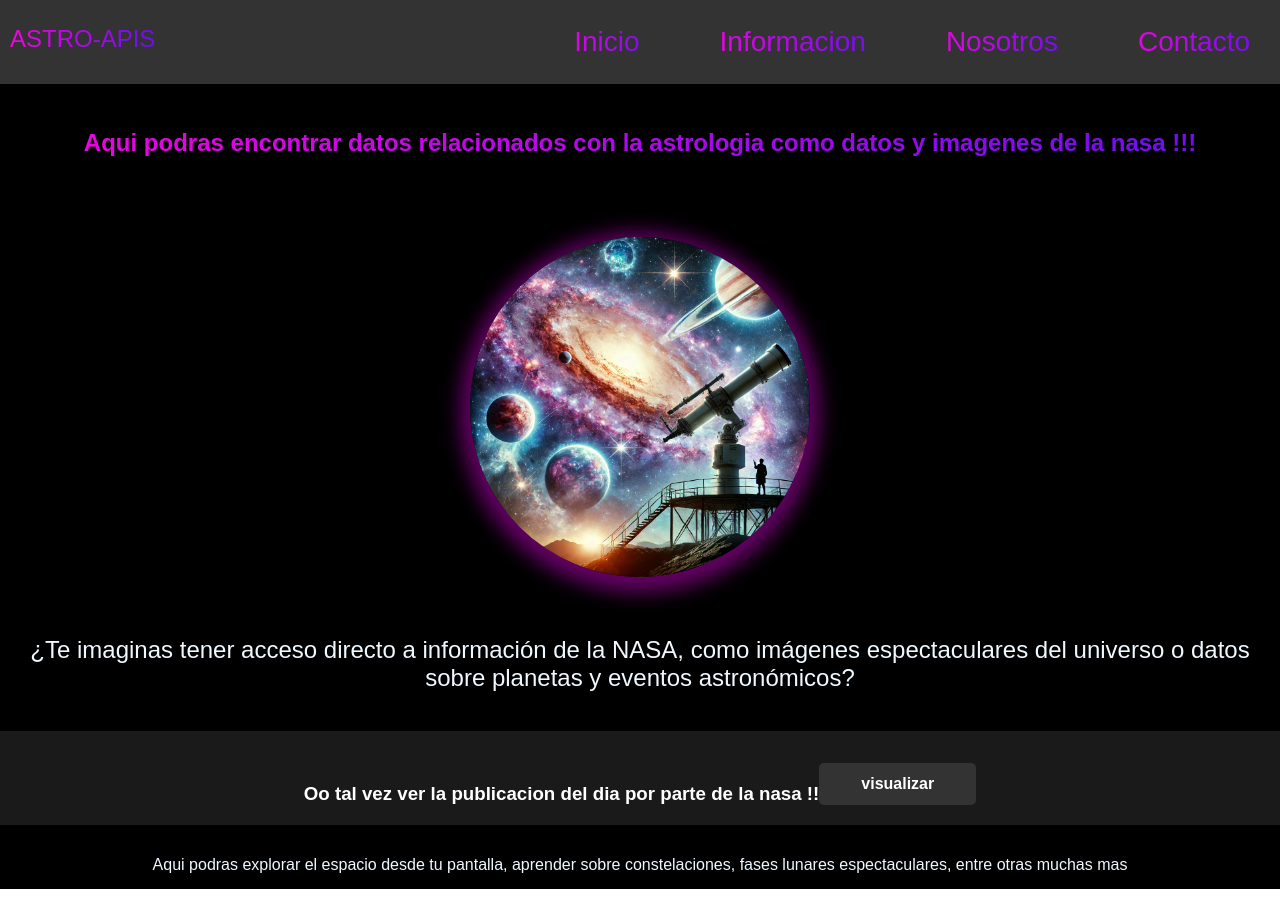
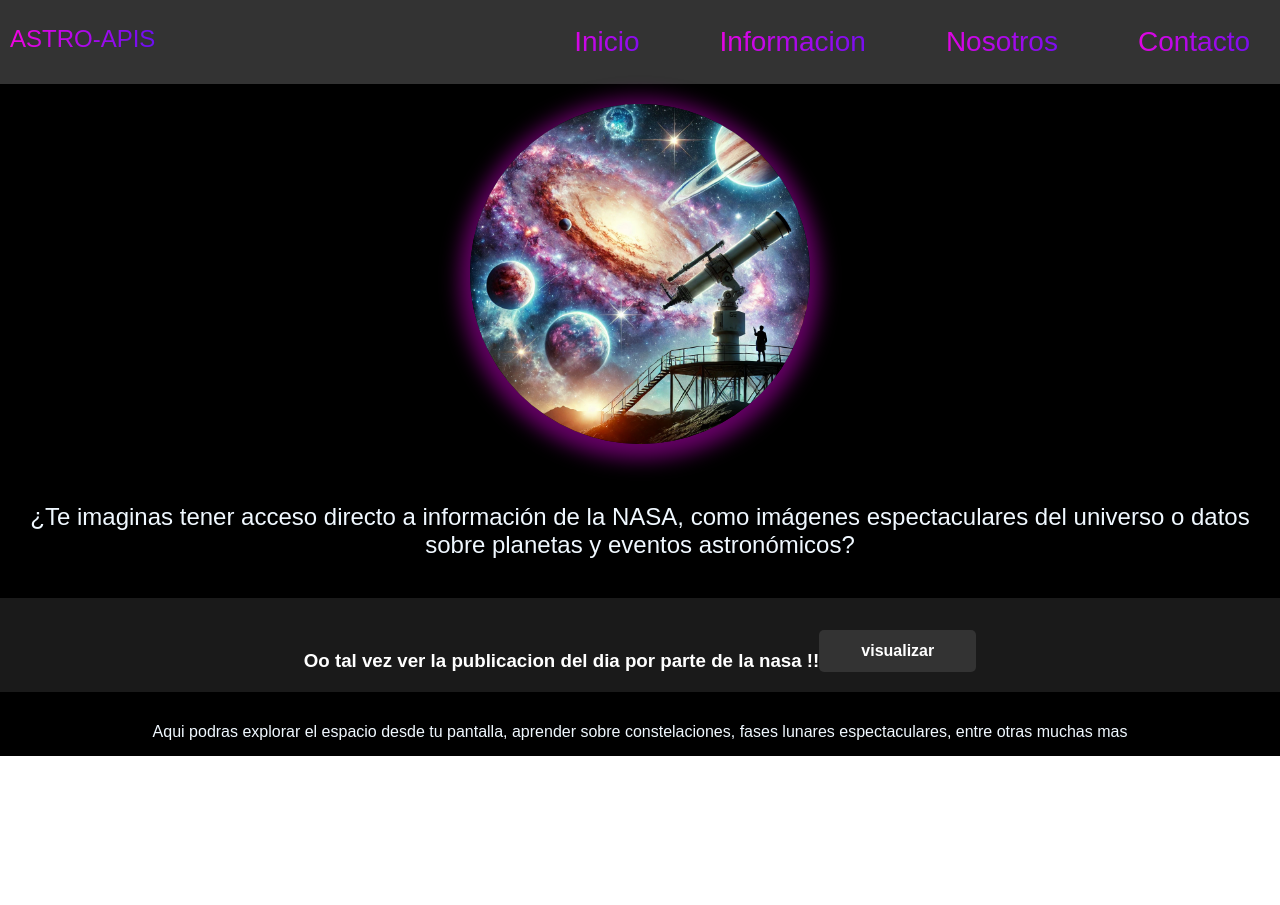
Before and after one commit to Mauricio-Noe/Api-Nasa, a React (Create React App) app: page / in a window 1280 px wide. After the commit the page ends 800 px from the top, so only its background shows below. Built offline with nearby package versions, Linux system fonts and the light colour scheme.

Commit message:
cambio y adpatacion

```diff
--- a/src/App.css
+++ b/src/App.css
@@ -7,9 +7,7 @@ color:white;
   font-family: ubuntu, sans-serif;
 };
 
- h1{
 
-}
 .sub-text-titulo {
  padding-top: 25px;
  padding-bottom:40px;
@@ -20,6 +18,20 @@ color:white;
   -webkit-background-clip:text;
   -webkit-text-fill-color: transparent;
  }
+ /*h1.sub-text-titulo, .sub-text-titulo  {
+ font-size: 2rem;
+  font-weight: bold;
+  line-height: 1.5;
+  padding-top: 25px;
+  padding-bottom: 40px;
+  text-align: center;
+  justify-content: center;
+  position: relative;
+  background: linear-gradient(99deg, #f503e1, #660ff1);
+  -webkit-background-clip: text;
+  -webkit-text-fill-color: transparent;
+}*/
+
  .container-img{
   display: flex;
   align-items: center;
--- a/src/App.jsx
+++ b/src/App.jsx
@@ -52,9 +52,7 @@ function App() {
               path='/'
               element={
                 <section className='Inicio-app'>
-                    <h1 className='sub-text-titulo'>
-                    Aqui podras encontrar datos relacionados con la astrologia como datos y imagenes de la nasa !!!
-                  </h1>
+
                   <div className='container-img'>
                    <img className="img-astrono" src={imgastronomia}  />
                   </div>
```
